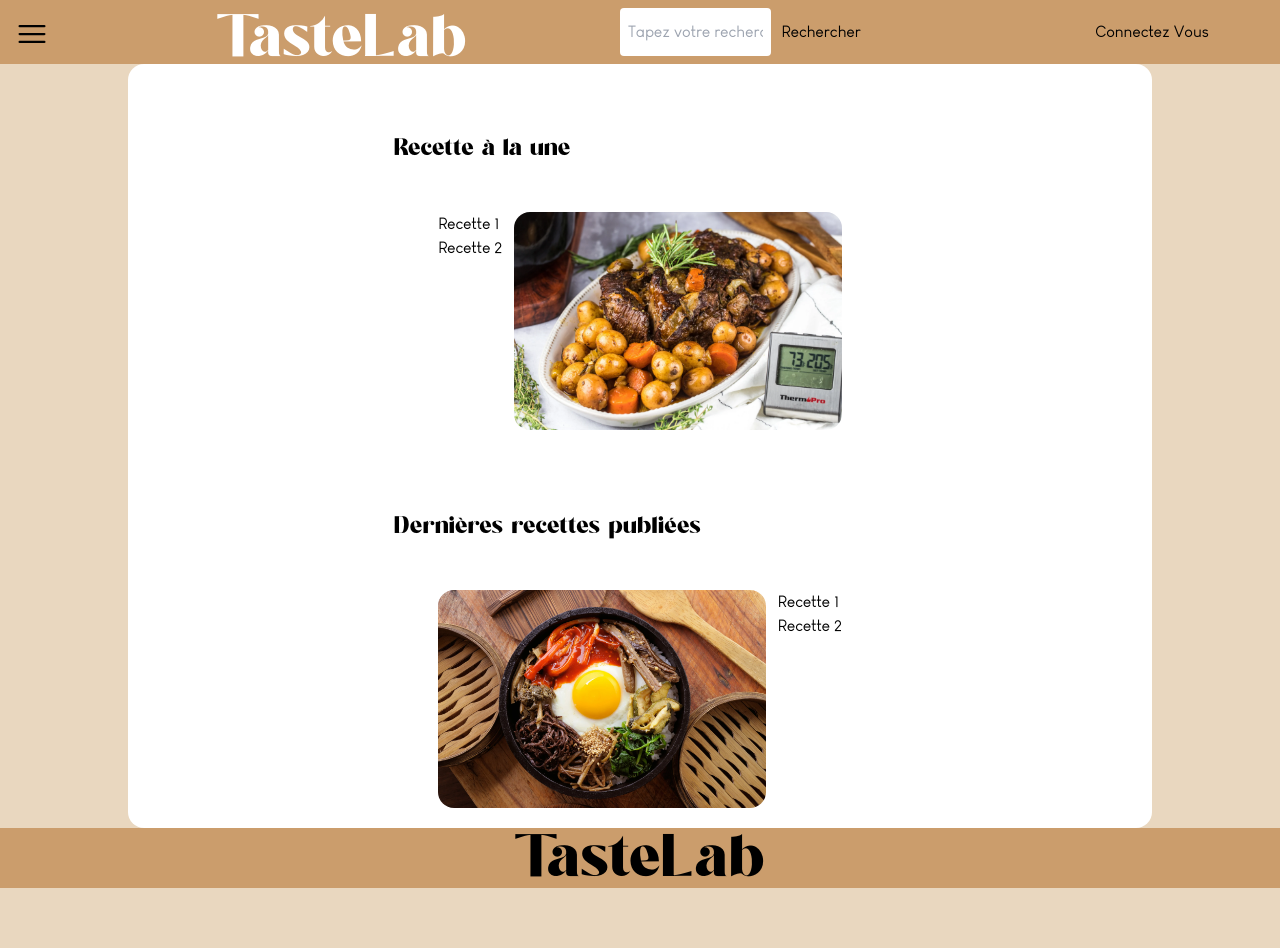
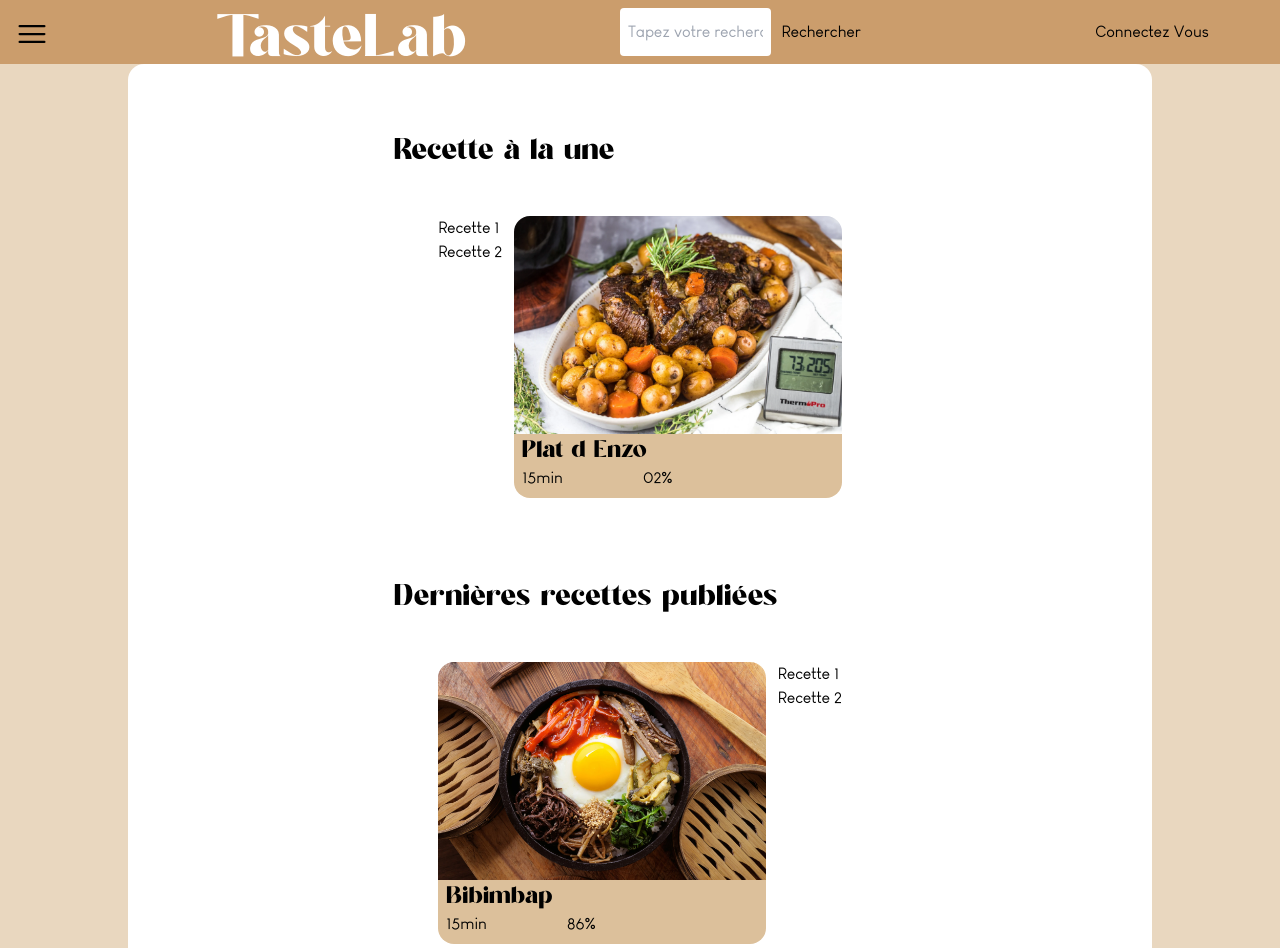
Before and after one commit to Leohne/TastLab, a React (Vite) app in the folder front/: page / in a window 1280 px wide. Shown: the top 948 px of the page. Before the commit the page ends 891 px from the top, so only its background shows below. Built offline with nearby package versions, Linux system fonts and the light colour scheme.

Commit message:
css finition

```diff
--- a/front/src/components/header/ConnectButton.tsx
+++ b/front/src/components/header/ConnectButton.tsx
@@ -4,7 +4,7 @@ import { Link } from 'react-router-dom';
 const ConnectButton = () => {
     return (
         <div className='text-center w-1/5'>
-            <Link to="/login"><button className='py-3 bg-white-200'>Connectez Vous</button></Link>
+            <Link to="/login"><button className='py-3 bg-white-200 hover:text-white'>Connectez Vous</button></Link>
         </div>
     );
 };
--- a/front/src/components/header/SearchBar.tsx
+++ b/front/src/components/header/SearchBar.tsx
@@ -27,7 +27,7 @@ const SearchBar = () => {
                 onChange={handleInputChange}
                 placeholder="Tapez votre recherche ici..."
             />
-            <button className='w-2/5' type="submit">Rechercher</button>
+            <button className='w-2/5 hover:text-white' type="submit">Rechercher</button>
         </form>
     );
 };
--- a/front/src/pages/homepage/Homepage.tsx
+++ b/front/src/pages/homepage/Homepage.tsx
@@ -1,5 +1,3 @@
-import Footer from "../../components/footer/Footer"
-
 function Homepages () {
 
     return (
@@ -7,7 +5,7 @@ function Homepages () {
         <div className="flex justify-center">
             <div className="flex flex-col py-5 w-4/5 rounded-[16px] bg-white ">
                 <div className="flex flex-col w-4/5 mx-auto">
-                    <h2 className="font-Sugar text-2xl w-3/5 mx-auto py-12">Recette à la une</h2>
+                    <h2 className="font-Sugar text-3xl w-3/5 mx-auto py-12">Recette à la une</h2>
                     <div className="flex justify-center flex-row">
                         <div className="pr-3">
                         <ul>
@@ -15,13 +13,20 @@ function Homepages () {
                             <li>Recette 2</li> {/* mapper via server*/}
                         </ul>
                         </div>
-                        <a href="#" className=" flex justify-start w-2/5">
-                        <img src="../public/asset/img/plat_enzo.webp" alt="img" className="w-30 object-cover rounded-[16px]" /> {/*incorpérer les info avec des props*/}
+                        <a href="#" className=" flex justify-start flex-col w-2/5 ">
+                        <img src="../public/asset/img/plat_enzo.webp" alt="img" className="w-30 object-cover rounded-t-[16px]" /> {/*incorpérer les info avec des props*/}
+                        <div className="bg-[#DCC09B] rounded-b-[16px]">
+                            <p className="font-Sugar text-2xl pl-2">Plat d Enzo</p>
+                            <div className="flex  flex-row pl-2 pb-2">
+                                <p className="pr-20">15min</p>
+                                <p>02%</p>
+                            </div>
+                        </div>
                         </a>
                     </div>
                 </div>
                 <div className="flex w-4/5  mx-auto flex-col">
-                    <h2 className="font-Sugar text-2xl w-3/5 mx-auto pt-20 pb-12">Dernières recettes publiées</h2>
+                    <h2 className="font-Sugar text-3xl w-3/5 mx-auto pt-20 pb-12">Dernières recettes publiées</h2>
                     <div className="flex justify-center flex-row-reverse">
                         <div className="pl-3">
                         <ul>
@@ -29,8 +34,15 @@ function Homepages () {
                             <li>Recette 2</li> {/* mapper via server*/}
                         </ul>
                         </div>
-                        <a href="#" className="flex justify-end w-2/5">
-                        <img src="../public/asset/img/plat_test_bibimbap.webp" alt="img" className="w-30 object-cover rounded-[16px]" /> {/*incorpérer les info avec des props*/}
+                        <a href="#" className="flex justify-end flex-col w-2/5">
+                        <img src="../public/asset/img/plat_test_bibimbap.webp" alt="img" className="w-30 object-cover rounded-t-[16px]" /> {/*incorpérer les info avec des props*/}
+                        <div className="bg-[#DCC09B] rounded-b-[16px]">
+                            <p className="font-Sugar text-2xl pl-2">Bibimbap</p>
+                            <div className="flex pl-2 pb-2 flex-row">
+                                <p className="pr-20">15min</p>
+                                <p>86%</p>
+                            </div>
+                        </div>
                         </a>
                     </div>
                 </div>
```
